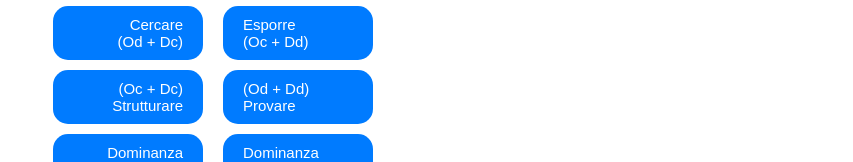
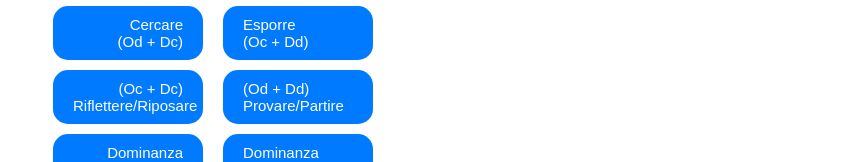
Before and after one commit to TheFreezingChicken/op-ita-tipizzazione, a plain HTML site: page docs/index.html in a window 1280 px wide. Shown: the part 523-685 px from the top of the page, without its empty margins (427-1280 px from the left). Drawn offline with Linux system fonts and the light colour scheme.

Commit message:
Aggiorna termini

```diff
--- a/docs/index.html
+++ b/docs/index.html
@@ -73,8 +73,8 @@
         <button class="paralBtn right-btn" data-row="5">Esporre<br>(Oc + Dd)</button>
     </div>
     <div class="row">
-        <button class="paralBtn left-btn" data-row="6">(Oc + Dc)<br>Strutturare</button>
-        <button class="paralBtn right-btn" data-row="6">(Od + Dd)<br>Provare</button>
+        <button class="paralBtn left-btn" data-row="6">(Oc + Dc)<br>Riflettere/Riposare</button>
+        <button class="paralBtn right-btn" data-row="6">(Od + Dd)<br>Provare/Partire</button>
     </div>
 
     <div class="row">
```
